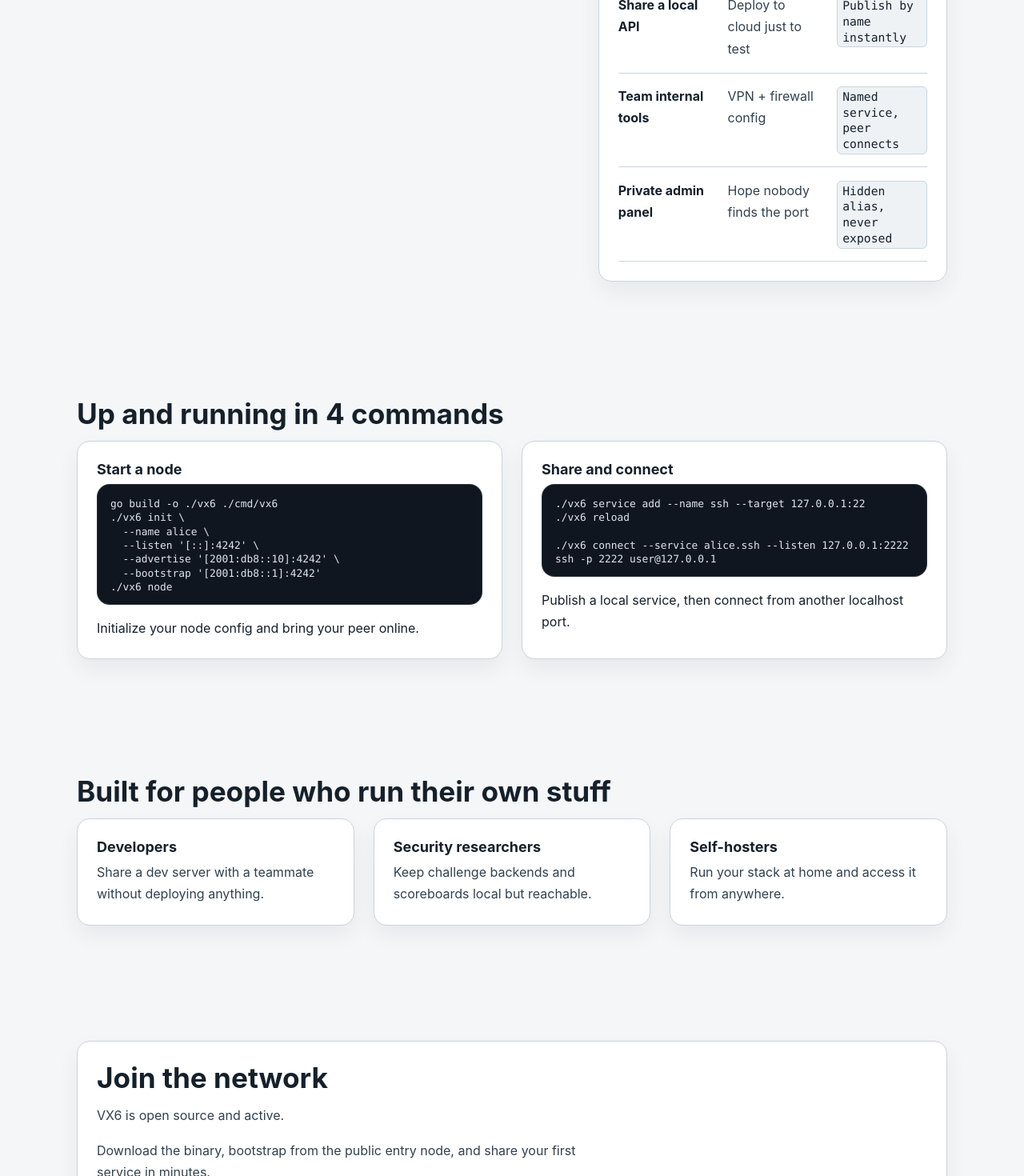
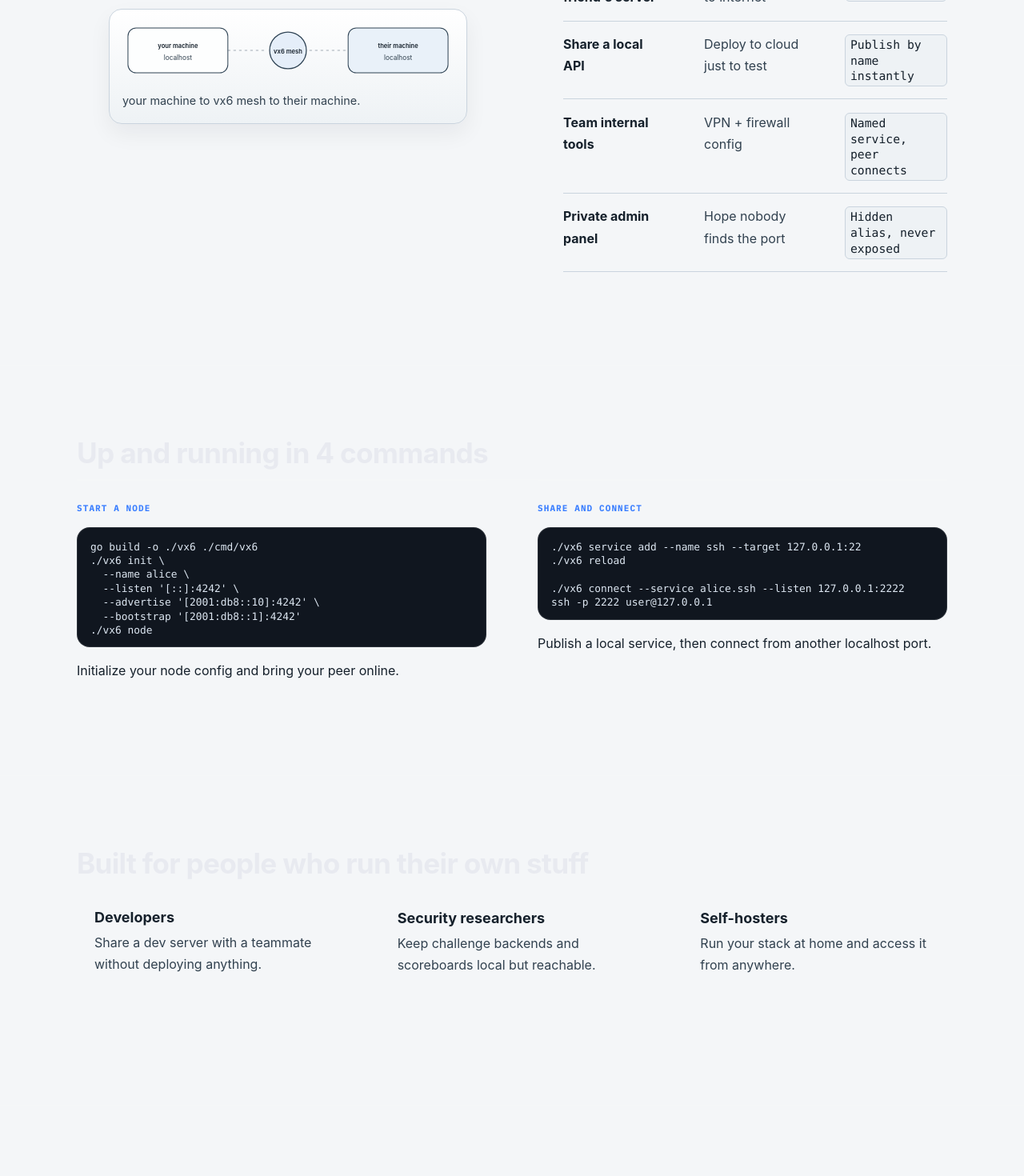
Before and after one commit to soul-abhi/VX6WEB, a Next.js app: page / in a window 1280 px wide. Shown: the part 1280-2750 px from the top of the page at 80% size. Built offline with nearby package versions, Linux system fonts and the light colour scheme.

Commit message:
New-Design

```diff
--- a/app/globals.css
+++ b/app/globals.css
@@ -1,3 +1,5 @@
+@import url('https://fonts.googleapis.com/css2?family=IBM+Plex+Mono:wght@400;500;600;700&display=swap');
+
 :root {
   --bg: #f4f6f8;
   --bg-elevated: #ffffff;
@@ -1509,3 +1511,398 @@ table.spec td:first-child {
     grid-template-columns: 1fr;
   }
 }
+
+.feature-card,
+.audience-card {
+  background: transparent;
+  border: none;
+  border-radius: 0;
+  border-top: 1px solid rgba(255, 255, 255, 0.06);
+  padding: 28px 0;
+  box-shadow: none;
+}
+
+.feature-card:first-child,
+.audience-card:first-child {
+  border-top: none;
+}
+
+.feature-card:hover {
+  border-color: rgba(255, 255, 255, 0.06);
+  background: transparent;
+}
+
+.feature-grid {
+  display: grid;
+  grid-template-columns: repeat(3, 1fr);
+  gap: 0;
+  column-gap: 48px;
+}
+
+.feature-grid .feature-card {
+  border-top: 1px solid rgba(255, 255, 255, 0.06);
+  padding: 24px 0;
+}
+
+@media (max-width: 900px) {
+  .feature-grid {
+    grid-template-columns: 1fr 1fr;
+    column-gap: 32px;
+  }
+}
+
+@media (max-width: 600px) {
+  .feature-grid {
+    grid-template-columns: 1fr;
+  }
+}
+
+.mini-stat-card {
+  background: transparent;
+  border: none;
+  border-radius: 0;
+  border-top: 1px solid rgba(255, 255, 255, 0.06);
+  padding: 20px 0;
+  box-shadow: none;
+}
+
+.home-mini-grid {
+  display: grid;
+  grid-template-columns: 1fr 1fr;
+  gap: 0;
+  column-gap: 48px;
+  margin-top: 40px;
+  border-top: 1px solid rgba(255, 255, 255, 0.06);
+}
+
+.quickstart-card {
+  background: transparent;
+  border: none;
+  border-radius: 0;
+  border-top: 1px solid rgba(255, 255, 255, 0.06);
+  padding: 28px 0;
+  box-shadow: none;
+}
+
+.quickstart-card h3 {
+  font-family: 'IBM Plex Mono', monospace;
+  font-size: 11px;
+  text-transform: uppercase;
+  letter-spacing: 0.1em;
+  color: #3b7fff;
+  margin-bottom: 16px;
+}
+
+.quickstart-grid {
+  display: grid;
+  grid-template-columns: 1fr 1fr;
+  gap: 0;
+  column-gap: 64px;
+  border-top: 1px solid rgba(255, 255, 255, 0.06);
+}
+
+@media (max-width: 768px) {
+  .quickstart-grid {
+    grid-template-columns: 1fr;
+  }
+}
+
+.audience-card {
+  background: transparent;
+  border: none;
+  border-radius: 0;
+  border-top: 1px solid rgba(255, 255, 255, 0.06);
+  padding: 24px 0 24px 20px;
+  border-left: 2px solid transparent;
+  box-shadow: none;
+}
+
+.audience-card:hover {
+  border-left-color: #3b7fff;
+  background: transparent;
+}
+
+.audience-grid {
+  display: grid;
+  grid-template-columns: repeat(3, 1fr);
+  gap: 0;
+  column-gap: 48px;
+  margin-bottom: 48px;
+}
+
+@media (max-width: 768px) {
+  .audience-grid {
+    grid-template-columns: 1fr;
+  }
+}
+
+.dual-case-grid {
+  display: grid;
+  grid-template-columns: 1fr 1fr;
+  gap: 0;
+  column-gap: 64px;
+  padding: 40px 0;
+  border-top: 1px solid rgba(255, 255, 255, 0.06);
+  border-bottom: 1px solid rgba(255, 255, 255, 0.06);
+  margin-bottom: 48px;
+}
+
+.dual-case-grid .feature-card {
+  background: transparent;
+  border: none;
+  border-radius: 0;
+  padding: 0;
+}
+
+@media (max-width: 768px) {
+  .dual-case-grid {
+    grid-template-columns: 1fr;
+    gap: 32px;
+  }
+}
+
+.home-rail-card {
+  background: transparent;
+  border: none;
+  border-radius: 0;
+  border-top: 1px solid rgba(255, 255, 255, 0.06);
+  padding: 28px 0;
+  box-shadow: none;
+  overflow: visible;
+}
+
+.maintainer-connect-card {
+  background: rgba(255, 255, 255, 0.02);
+  border: 1px solid rgba(255, 255, 255, 0.05);
+  border-radius: 8px;
+  padding: 16px;
+  margin-bottom: 16px;
+}
+
+.contribution-card {
+  background: transparent;
+  border: none;
+  border-radius: 0;
+  border-top: 1px solid rgba(255, 255, 255, 0.06);
+  padding: 64px 0;
+  box-shadow: none;
+}
+
+.home-contribute {
+  padding: 0;
+}
+
+.page-side-box.toc {
+  background: rgba(255, 255, 255, 0.02);
+  border: 1px solid rgba(255, 255, 255, 0.06);
+  border-radius: 8px;
+  padding: 18px 20px;
+}
+
+.page-side-box:not(.toc) {
+  background: transparent;
+  border: none;
+  border-radius: 0;
+  border-top: 1px solid rgba(255, 255, 255, 0.06);
+  padding: 18px 0;
+}
+
+.sponsor-panel {
+  background: transparent;
+  border: none;
+  border-radius: 0;
+  padding: 0;
+}
+
+.sponsor-layout {
+  display: grid;
+  grid-template-columns: 1fr 360px;
+  gap: 80px;
+  align-items: start;
+  padding: 48px 0;
+  border-top: 1px solid rgba(255, 255, 255, 0.06);
+}
+
+@media (max-width: 1024px) {
+  .sponsor-layout {
+    grid-template-columns: 1fr;
+    gap: 48px;
+  }
+}
+
+.sponsor-company-card {
+  display: flex;
+  gap: 20px;
+  padding: 24px 0;
+  border-top: 1px solid rgba(255, 255, 255, 0.06);
+  border-radius: 0;
+  background: transparent;
+}
+
+.panel-head {
+  display: flex;
+  align-items: center;
+  justify-content: space-between;
+  margin-bottom: 20px;
+  padding-bottom: 16px;
+  border-bottom: 1px solid rgba(255, 255, 255, 0.06);
+  background: transparent;
+}
+
+.rail-item {
+  padding: 14px 0;
+  border-top: 1px solid rgba(255, 255, 255, 0.04);
+  background: transparent;
+}
+
+.rail-item:first-child {
+  border-top: none;
+}
+
+.stack-section {
+  display: grid;
+  grid-template-columns: 1fr 400px;
+  gap: 64px;
+  align-items: center;
+  padding: 48px 0;
+  border-top: 1px solid rgba(255, 255, 255, 0.06);
+}
+
+@media (max-width: 1024px) {
+  .stack-section {
+    grid-template-columns: 1fr;
+    gap: 40px;
+  }
+}
+
+.home-section {
+  padding: 88px 0;
+  border-top: 1px solid rgba(255, 255, 255, 0.06);
+}
+
+.compare-section {
+  padding: 88px 0;
+  border-top: 1px solid rgba(255, 255, 255, 0.06);
+}
+
+.audience-section {
+  padding: 88px 0;
+  border-top: 1px solid rgba(255, 255, 255, 0.06);
+}
+
+.download-section {
+  padding: 88px 0;
+  border-top: 1px solid rgba(255, 255, 255, 0.06);
+}
+
+.community-section {
+  padding: 88px 0;
+  border-top: 1px solid rgba(255, 255, 255, 0.06);
+}
+
+.download-inner {
+  display: grid;
+  grid-template-columns: 1fr 1fr;
+  gap: 0;
+  column-gap: 80px;
+  align-items: start;
+}
+
+@media (max-width: 900px) {
+  .download-inner {
+    grid-template-columns: 1fr;
+    row-gap: 48px;
+  }
+}
+
+.compare-grid {
+  display: grid;
+  grid-template-columns: 1fr 480px;
+  gap: 0;
+  column-gap: 80px;
+  align-items: center;
+}
+
+@media (max-width: 1024px) {
+  .compare-grid {
+    grid-template-columns: 1fr;
+    row-gap: 48px;
+  }
+}
+
+.comparison-points li {
+  background: transparent;
+  border: none;
+  border-left: 2px solid rgba(59, 127, 255, 0.4);
+  border-radius: 0;
+  padding: 6px 0 6px 14px;
+  font-size: 14px;
+  color: #8b90a0;
+}
+
+.feature-card a {
+  display: inline-flex;
+  align-items: center;
+  gap: 4px;
+  margin-top: 12px;
+  font-size: 13px;
+  color: #3b7fff;
+  text-decoration: none;
+}
+
+.feature-card a:hover {
+  text-decoration: underline;
+}
+
+.hero-localhost-diagram .diagram-shell {
+  background: transparent;
+  border: none;
+  border-top: 1px solid rgba(255, 255, 255, 0.06);
+  border-radius: 0;
+  padding: 24px 0;
+  margin-top: 40px;
+}
+
+.feature-card,
+.audience-card,
+.mini-stat-card,
+.quickstart-card,
+.home-rail-card,
+.contribution-card,
+.sponsor-panel {
+  box-shadow: none !important;
+}
+
+.section-title {
+  font-weight: 700;
+  letter-spacing: -0.02em;
+  color: #e8eaf0;
+  margin-bottom: 12px;
+}
+
+.section-lead {
+  font-size: 16px;
+  color: #8b90a0;
+  max-width: 600px;
+  line-height: 1.7;
+  margin-bottom: 48px;
+}
+
+.eyebrow {
+  font-size: 11px;
+  font-family: 'IBM Plex Mono', monospace;
+  text-transform: uppercase;
+  letter-spacing: 0.12em;
+  color: #3b7fff;
+  margin-bottom: 16px;
+  display: block;
+}
+
+.note {
+  background: transparent;
+  border: none;
+  border-left: 3px solid #3b7fff;
+  border-radius: 0;
+  padding: 10px 0 10px 16px;
+  margin: 20px 0;
+}
```
